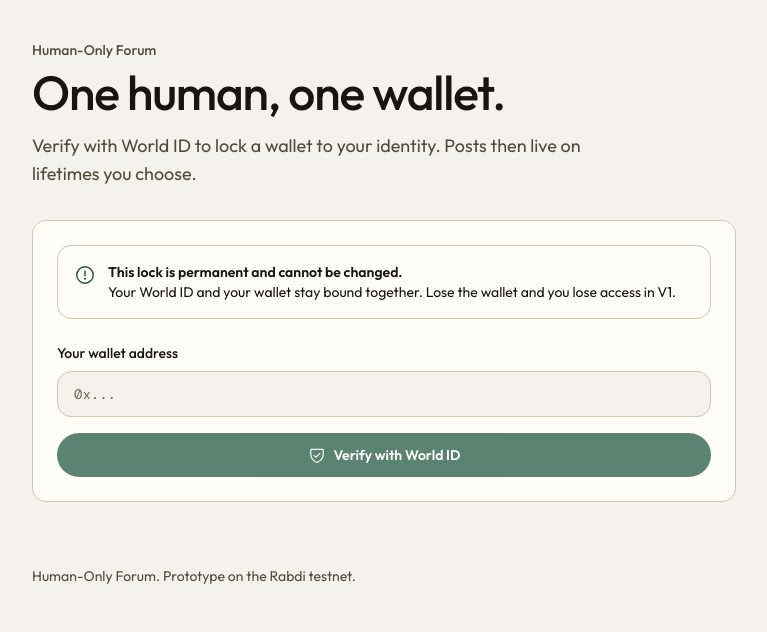
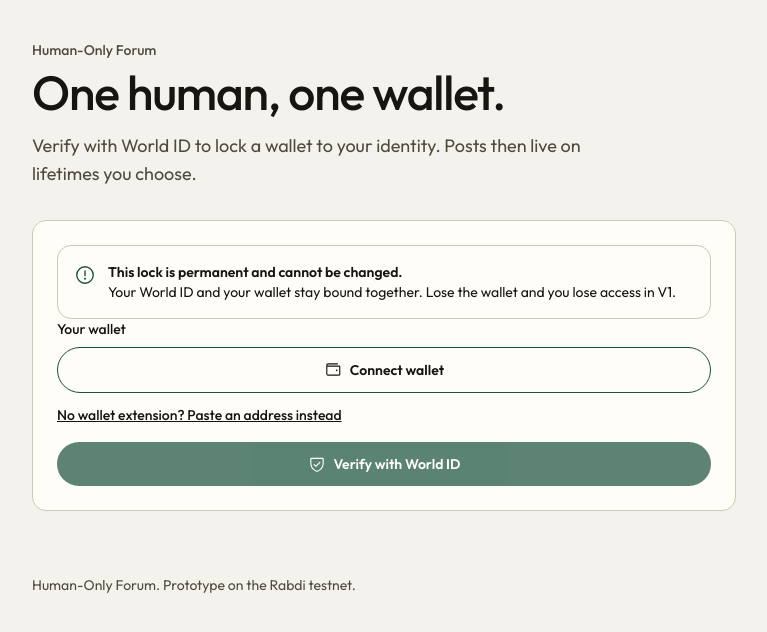
Before and after one commit to crodyy/on-word, a Next.js app: page /signup in a window 1280 px wide. Shown: the top 632 px of the page, without its empty margins (256-1023 px from the left). Built offline with nearby package versions, Linux system fonts and the light colour scheme; no server answers.

Commit message:
feat(signup): connect-wallet button with manual fallback (T-012)

```diff
--- a/app/lib/wallet.ts
+++ b/app/lib/wallet.ts
@@ -23,6 +23,29 @@ export function shortWallet(wallet: string): string {
   return `${wallet.slice(0, 6)}...${wallet.slice(-4)}`;
 }
 
+declare global {
+  interface Window {
+    ethereum?: {
+      request: (args: { method: string; params?: unknown }) => Promise<unknown>;
+      on?: (event: string, cb: (...args: unknown[]) => void) => void;
+      removeListener?: (event: string, cb: (...args: unknown[]) => void) => void;
+    };
+  }
+}
+
+// Connects an injected EVM wallet (MetaMask and the like). Returns the first
+// account lowercased. Throws a human-readable error when there is no provider
+// or the user rejects.
+export async function connectInjectedWallet(): Promise<string> {
+  const provider = typeof window !== "undefined" ? window.ethereum : undefined;
+  if (!provider) {
+    throw new Error("No wallet found in this browser. Install MetaMask or paste your address below.");
+  }
+  const accounts = (await provider.request({ method: "eth_requestAccounts" })) as string[];
+  if (!accounts || accounts.length === 0) throw new Error("No account shared. Approve the connection and try again.");
+  return accounts[0].toLowerCase();
+}
+
 export function countdownTo(iso: string, now: number = Date.now()): string {
   const ms = new Date(iso).getTime() - now;
   if (ms <= 0) return "expired";
--- a/app/signup/page.tsx
+++ b/app/signup/page.tsx
@@ -3,8 +3,8 @@
 import { useState } from "react";
 import Link from "next/link";
 import { IDKitRequestWidget, orbLegacy, type IDKitResult } from "@worldcoin/idkit";
-import { ShieldCheck, Spinner, WarningCircle } from "@phosphor-icons/react";
-import { setBoundWallet } from "../lib/wallet";
+import { ShieldCheck, Spinner, Wallet, WarningCircle } from "@phosphor-icons/react";
+import { connectInjectedWallet, setBoundWallet, shortWallet } from "../lib/wallet";
 
 const APP_ID = (process.env.NEXT_PUBLIC_WORLD_APP_ID ?? "") as `app_${string}`;
 const ACTION = process.env.NEXT_PUBLIC_WORLD_ACTION ?? "human-forum-register-v1";
@@ -18,6 +18,7 @@ type RP = { sig: string; nonce: string; created_at: number; expires_at: number }
 
 export default function SignupPage() {
   const [wallet, setWallet] = useState("");
+  const [manual, setManual] = useState(false);
   const [rp, setRp] = useState<RP | null>(null);
   const [open, setOpen] = useState(false);
   const [busy, setBusy] = useState(false);
@@ -26,10 +27,23 @@ export default function SignupPage() {
 
   const walletOk = /^0x[0-9a-fA-F]{40}$/.test(wallet.trim());
 
+  async function connect() {
+    setError(null);
+    setBusy(true);
+    try {
+      setWallet(await connectInjectedWallet());
+    } catch (e) {
+      setError(e instanceof Error ? e.message : "Could not connect.");
+      setManual(true);
+    } finally {
+      setBusy(false);
+    }
+  }
+
   async function start() {
     setError(null);
     if (!walletOk) {
-      setError("Enter your 0x wallet address first.");
+      setError("Connect your wallet first.");
       return;
     }
     setBusy(true);
@@ -91,9 +105,27 @@ export default function SignupPage() {
           </p>
         </div>
 
-        <label htmlFor="wallet" className="mt-6 block text-sm font-medium">
-          Your wallet address
-        </label>
+        <p className="text-sm font-medium">Your wallet</p>
+        {walletOk ? (
+          <div className="mt-2 flex items-center justify-between rounded-[var(--radius-card)] border border-[var(--color-line)] bg-[var(--color-paper)] px-4 py-3">
+            <span className="font-mono text-sm" title={wallet}>{shortWallet(wallet.trim())}</span>
+            <button onClick={() => { setWallet(""); setManual(false); }} className="text-sm font-semibold underline">
+              Change
+            </button>
+          </div>
+        ) : (
+          <>
+            <button
+              onClick={connect}
+              disabled={busy}
+              className="btn-press mt-2 inline-flex w-full items-center justify-center gap-2 rounded-full border border-[var(--color-accent)] px-6 py-3 text-sm font-semibold disabled:opacity-70"
+            >
+              {busy ? <Spinner size={18} className="animate-spin" /> : <Wallet size={18} />}
+              Connect wallet
+            </button>
+            {manual ? (
+              <>
+                <label htmlFor="wallet" className="mt-4 block text-sm font-medium">Or paste your address</label>
                 <input
                   id="wallet"
                   value={wallet}
@@ -103,6 +135,14 @@ export default function SignupPage() {
                   spellCheck={false}
                   className="mt-2 w-full rounded-[var(--radius-card)] border border-[var(--color-line)] bg-[var(--color-paper)] px-4 py-3 font-mono text-sm outline-none focus:border-[var(--color-accent)]"
                 />
+              </>
+            ) : (
+              <button onClick={() => setManual(true)} className="mt-3 text-sm font-medium underline">
+                No wallet extension? Paste an address instead
+              </button>
+            )}
+          </>
+        )}
         {error ? (
           <p role="alert" className="mt-2 text-sm font-medium text-red-700 dark:text-red-400">
             {error}
```
Also changed, not shown: 2 other files (tests, documents, lock files or other folders). Lines whose indentation alone changed are shown as unchanged.
